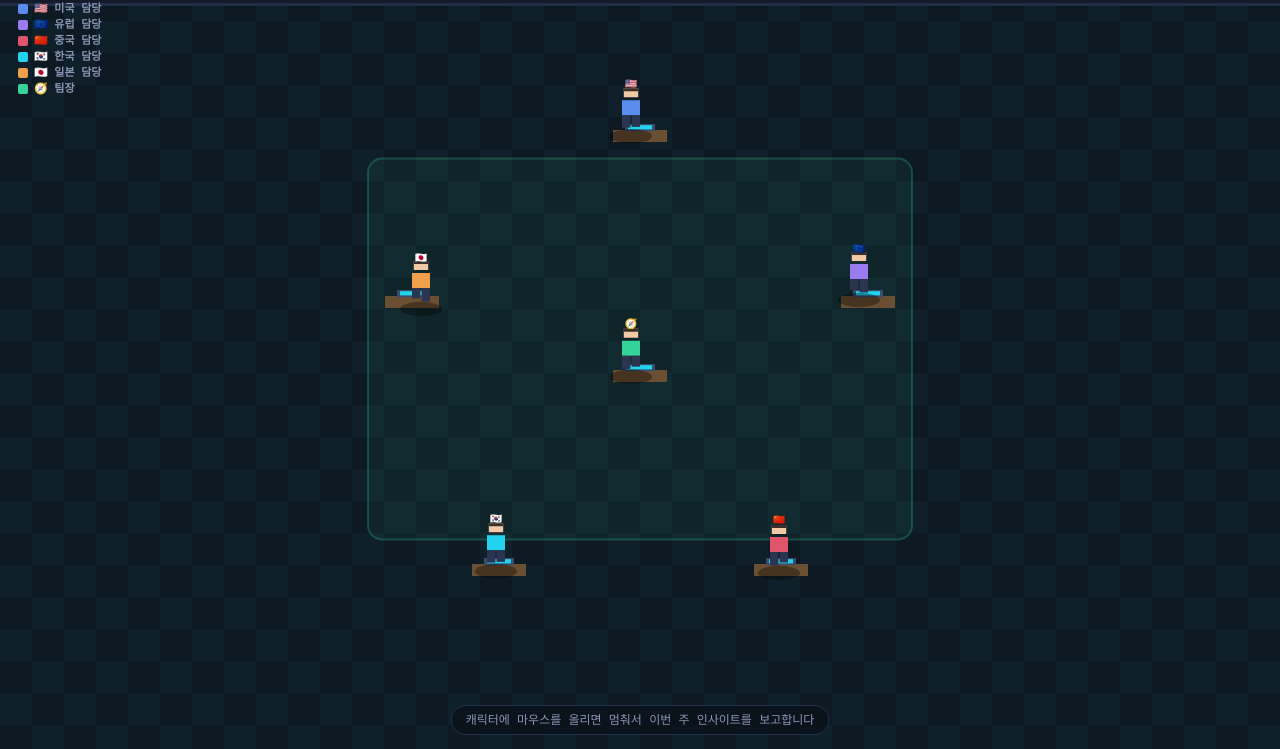
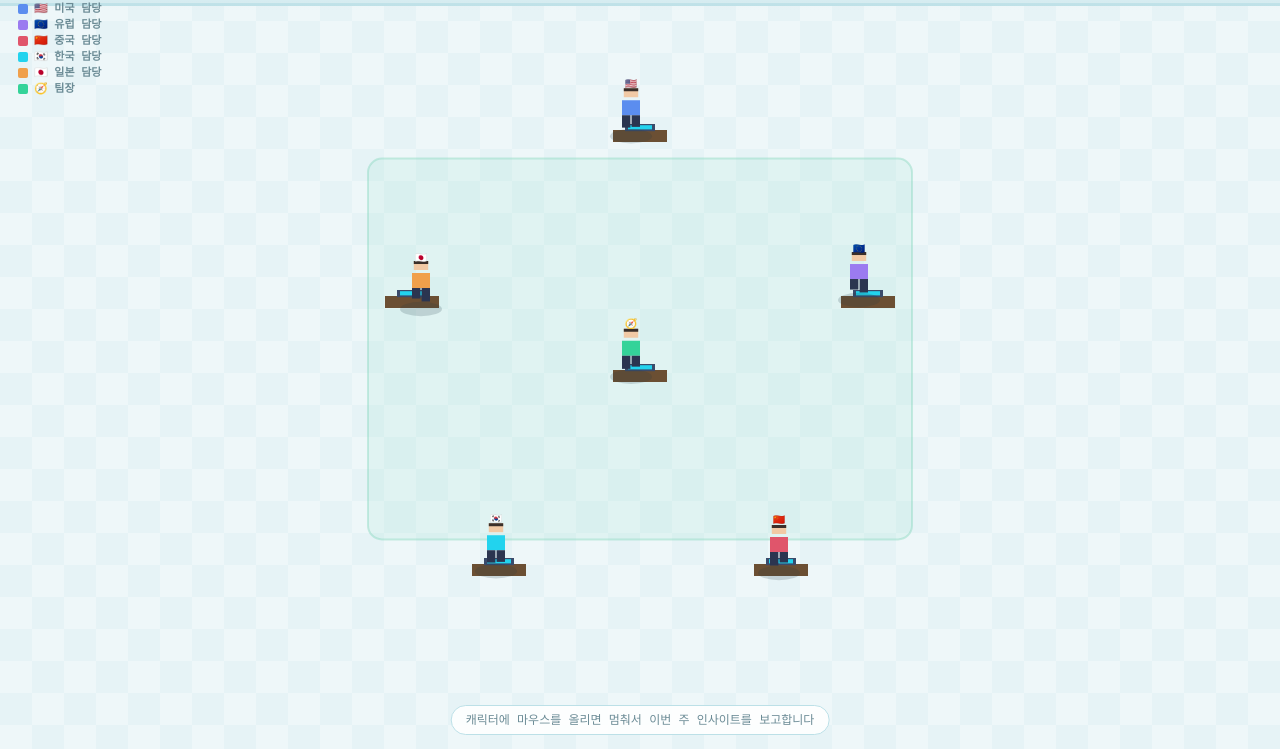
Before and after one commit to dongiljeffjang-ux/battery-news, a plain HTML site: page office.html in a window 1280 px wide. Shown: the part 51-800 px from the top of the page. Drawn offline with Linux system fonts and the light colour scheme.

Commit message:
Update office.html

```diff
--- a/office.html
+++ b/office.html
@@ -6,7 +6,7 @@
 <title>Battery Intel · 분석실</title>
 <style>
   :root{
-    --bg:#0b1018; --ink:#e8edf7; --muted:#8a96b3; --accent:#22d3ee;
+    --bg:#eef7f9; --ink:#1f3a44; --muted:#6b8b95; --accent:#5bc8d8;
     --mono:ui-monospace,"SF Mono",Menlo,Consolas,monospace;
   }
   *{box-sizing:border-box}
@@ -14,7 +14,7 @@
     font-family:ui-sans-serif,-apple-system,"Segoe UI",Roboto,sans-serif;
     overflow:hidden}
   header{position:fixed;top:0;left:0;right:0;z-index:10;display:flex;align-items:center;
-    gap:14px;padding:12px 18px;background:linear-gradient(180deg,rgba(11,16,24,.92),transparent)}
+    gap:14px;padding:12px 18px;background:linear-gradient(180deg,rgba(238,247,249,.95),transparent)}
   .logo{font-weight:800;font-size:16px}.logo span{color:var(--accent)}
   .tag{font:600 11px/1 var(--mono);letter-spacing:.12em;color:var(--muted);text-transform:uppercase}
   .spacer{flex:1}
@@ -22,8 +22,8 @@
     border:1px solid var(--accent);padding:8px 14px;border-radius:8px}
   .back:hover{background:rgba(34,211,238,.22)}
   .hint{position:fixed;bottom:14px;left:50%;transform:translateX(-50%);z-index:10;
-    font:500 12px/1 var(--mono);color:var(--muted);background:rgba(11,16,24,.7);
-    padding:8px 14px;border-radius:20px;border:1px solid #27304a}
+    font:500 12px/1 var(--mono);color:var(--muted);background:rgba(255,255,255,.85);
+    padding:8px 14px;border-radius:20px;border:1px solid #bce0e7}
   #stage{width:100vw;height:100vh;display:block;image-rendering:pixelated}
   .legend{position:fixed;top:54px;left:18px;z-index:10;display:flex;flex-direction:column;gap:5px}
   .legend .it{font:600 11px/1 var(--mono);color:var(--muted);display:flex;align-items:center;gap:6px}
@@ -88,7 +88,7 @@ function drawChar(a, walking, t){
   ctx.save();
   ctx.translate(x, y+bob);
   // 그림자
-  ctx.fillStyle="rgba(0,0,0,.35)";
+  ctx.fillStyle="rgba(31,58,68,.18)";
   ctx.beginPath();ctx.ellipse(0,12*s/2,7*s/2,2.4*s/2,0,0,6.28);ctx.fill();
   // 몸 (권역색 셔츠)
   ctx.fillStyle=a.color;
@@ -125,17 +125,17 @@ function drawFloor(){
   const tile=32;
   for(let gy=40;gy<H;gy+=tile)for(let gx=0;gx<W;gx+=tile){
     const odd=((gx/tile|0)+(gy/tile|0))%2;
-    ctx.fillStyle=odd?"#10202b":"#0d1a23";
+    ctx.fillStyle=odd?"#e6f3f6":"#eef7f9";
     ctx.fillRect(gx,gy,tile,tile);
   }
   // 중앙 러그 (팀장 구역 강조)
   const cx=W/2, cy=H/2, rw=Math.min(W,H)*0.34;
-  ctx.fillStyle="rgba(52,211,153,.06)";
-  ctx.strokeStyle="rgba(52,211,153,.25)";ctx.lineWidth=2;
+  ctx.fillStyle="rgba(127,212,184,.12)";
+  ctx.strokeStyle="rgba(127,212,184,.4)";ctx.lineWidth=2;
   roundRect(cx-rw,cy-rw*0.7,rw*2,rw*1.4,14);ctx.fill();ctx.stroke();
   // 상단 벽 띠
-  ctx.fillStyle="#161d2e";ctx.fillRect(0,40,W,16);
-  ctx.fillStyle="#27304a";ctx.fillRect(0,54,W,3);
+  ctx.fillStyle="#d3ebf0";ctx.fillRect(0,40,W,16);
+  ctx.fillStyle="#bce0e7";ctx.fillRect(0,54,W,3);
 }
 
 // ── 말풍선 ──
@@ -152,13 +152,13 @@ function bubble(a){
   let bx=x-bw/2, by=y-bh;
   bx=Math.max(8,Math.min(W-bw-8,bx)); by=Math.max(48,by);
   // 박스
-  ctx.fillStyle="rgba(16,24,38,.97)";ctx.strokeStyle=a.color;ctx.lineWidth=2;
+  ctx.fillStyle="rgba(255,255,255,.98)";ctx.strokeStyle=a.color;ctx.lineWidth=2;
   roundRect(bx,by,bw,bh,8);ctx.fill();ctx.stroke();
   // 이름줄
   ctx.fillStyle=a.color;ctx.font="700 12px ui-monospace,monospace";
   ctx.textAlign="left";ctx.fillText(`${a.flag} ${a.name}`,bx+pad,by+pad+10);
   // 본문
-  ctx.fillStyle="#e8edf7";ctx.font="13px ui-sans-serif,sans-serif";
+  ctx.fillStyle="#1f3a44";ctx.font="13px ui-sans-serif,sans-serif";
   lines.forEach((ln,i)=>ctx.fillText(ln,bx+pad,by+pad+28+i*lh));
 }
 function roundRect(x,y,w,h,r){ctx.beginPath();ctx.moveTo(x+r,y);
```
